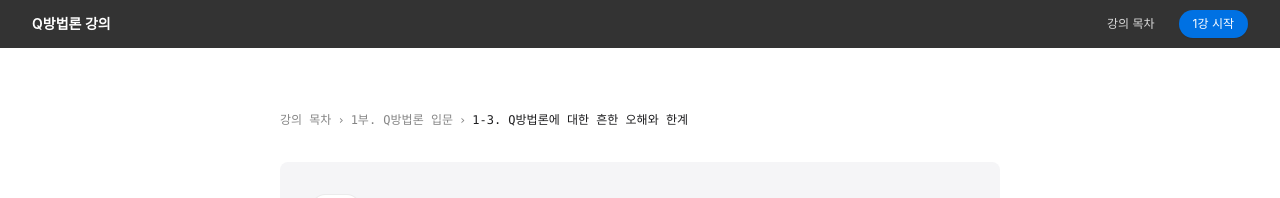
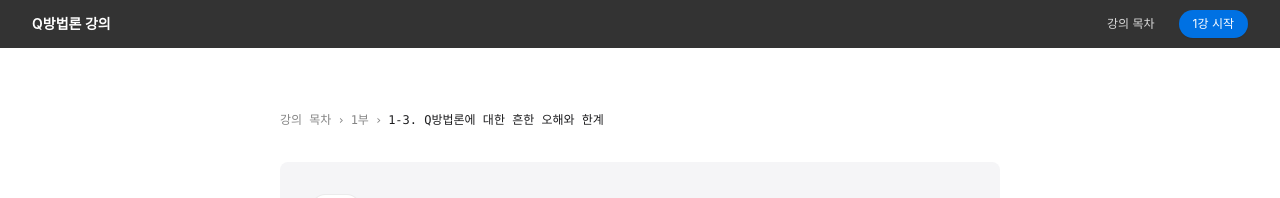
Before and after one commit to dorobo99-prog/q_Methology_Lesson, a Next.js app: page /lessons/1-3 in a window 1280 px wide. Shown: the top 198 px of the page. Built offline with nearby package versions, Linux system fonts and the light colour scheme.

Commit message:
Shorten lesson breadcrumb labels

```diff
--- a/src/app/lessons/1-1/page.tsx
+++ b/src/app/lessons/1-1/page.tsx
@@ -95,7 +95,7 @@ export default function Lesson11Page() {
       <CoursePageHero
         breadcrumbs={[
           { label: "강의 목차", href: "/outline" },
-          { label: "1부. Q방법론 입문" },
+          { label: "1부" },
           { label: "1-1. Q방법론의 정의와 연구문제" },
         ]}
         statusLabel="공개"
--- a/src/app/lessons/1-2/page.tsx
+++ b/src/app/lessons/1-2/page.tsx
@@ -90,7 +90,7 @@ export default function Lesson12Page() {
       <CoursePageHero
         breadcrumbs={[
           { label: "강의 목차", href: "/outline" },
-          { label: "1부. Q방법론 입문" },
+          { label: "1부" },
           { label: "1-2. Q방법론의 핵심 개념과 필요한 이유" },
         ]}
         statusLabel="공개"
--- a/src/app/lessons/1-3/page.tsx
+++ b/src/app/lessons/1-3/page.tsx
@@ -174,7 +174,7 @@ export default function Lesson13Page() {
       <CoursePageHero
         breadcrumbs={[
           { label: "강의 목차", href: "/outline" },
-          { label: "1부. Q방법론 입문" },
+          { label: "1부" },
           { label: "1-3. Q방법론에 대한 흔한 오해와 한계" },
         ]}
         statusLabel="공개"
--- a/src/app/lessons/2-1/page.tsx
+++ b/src/app/lessons/2-1/page.tsx
@@ -193,7 +193,7 @@ export default function Lesson21Page() {
       <CoursePageHero
         breadcrumbs={[
           { label: "강의 목차", href: "/outline" },
-          { label: "2부. Q방법론의 등장과 발전" },
+          { label: "2부" },
           { label: "2-1. 기존 사회과학 방법론의 한계" },
         ]}
         statusLabel="공개"
--- a/src/app/lessons/2-2/page.tsx
+++ b/src/app/lessons/2-2/page.tsx
@@ -249,7 +249,7 @@ export default function Lesson22Page() {
       <CoursePageHero
         breadcrumbs={[
           { label: "강의 목차", href: "/outline" },
-          { label: "2부. Q방법론의 등장과 발전" },
+          { label: "2부" },
           { label: "2-2. Stephenson의 문제의식" },
         ]}
         statusLabel="공개"
--- a/src/app/lessons/2-3/page.tsx
+++ b/src/app/lessons/2-3/page.tsx
@@ -204,7 +204,7 @@ export default function Lesson23Page() {
       <CoursePageHero
         breadcrumbs={[
           { label: "강의 목차", href: "/outline" },
-          { label: "2부. Q방법론의 등장과 발전" },
+          { label: "2부" },
           { label: "2-3. 주관성의 과학적 탐구" },
         ]}
         statusLabel="공개"
```
